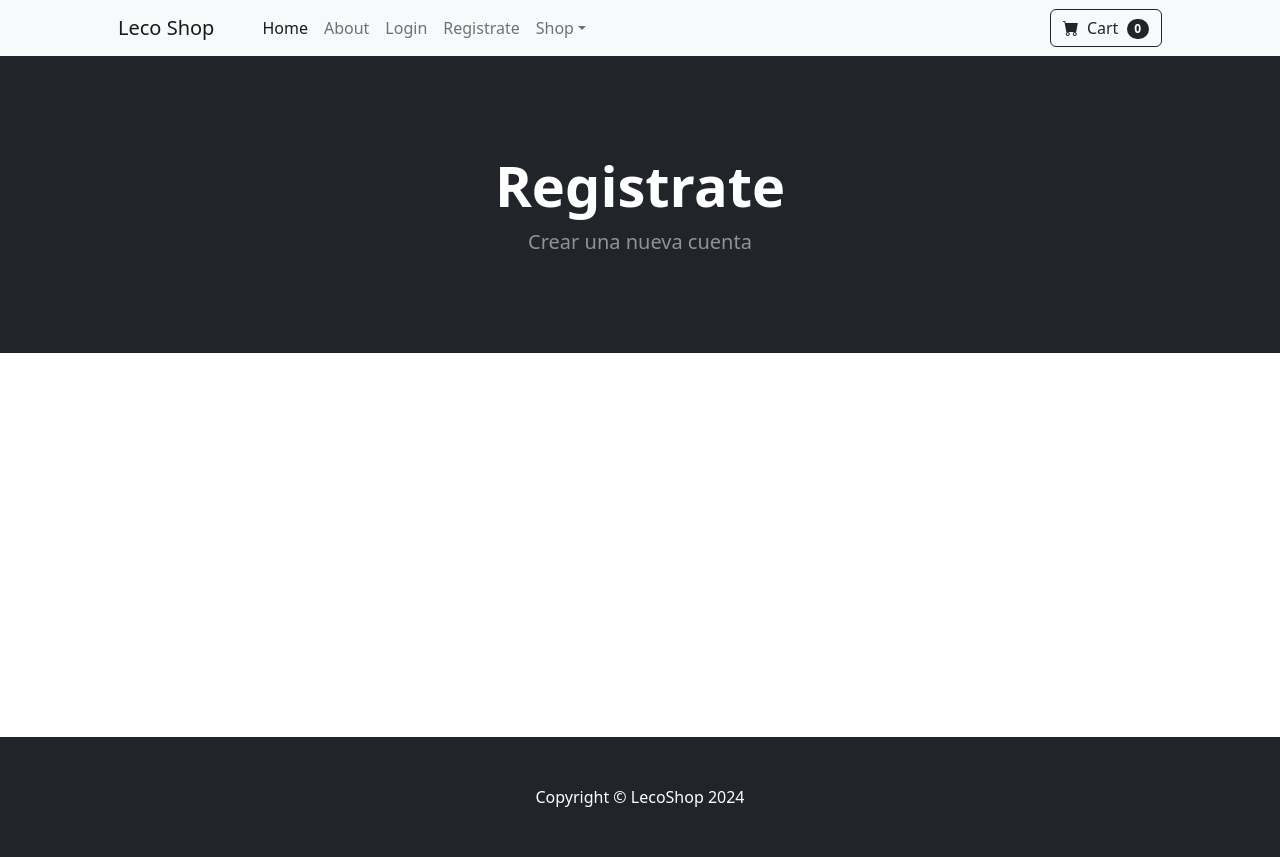
After one commit to cccBurns/ecommerce_django, a Django app: page /register/ in a window 1280 px wide. The commit adds this page. Run offline with Django 5.2, Linux system fonts and the light colour scheme; some libraries are stand-ins or nearby versions.

Commit message:
miercoles 15 17hs

```diff
--- a/inicio/templates/navbar.html
+++ b/inicio/templates/navbar.html
@@ -8,10 +8,12 @@
                         <li class="nav-item"><a class="nav-link active" aria-current="page" href="{% url 'home' %}">Home</a></li>
                         <li class="nav-item"><a class="nav-link" href="{% url 'about' %}">About</a></li>
 
-                    {% if user.is_autenticated %}
+                    {% if user.is_authenticated %}
                         <li class="nav-item"><a class="nav-link" href="{% url 'logout' %}">Logout</a></li>
                     {% else %}
                         <li class="nav-item"><a class="nav-link" href="{% url 'login' %}">Login</a></li>
+
+                        <li class="nav-item"><a class="nav-link" href="{% url 'register' %}">Registrate</a></li>
                     {% endif %}
 
                         <li class="nav-item dropdown">
--- /dev/null
+++ b/inicio/templates/register.html
@@ -0,0 +1,39 @@
+{% extends 'base.html' %}
+{% block content  %}
+
+<!-- Header-->
+<header class="bg-dark py-5">
+    <div class="container px-4 px-lg-5 my-5">
+        <div class="text-center text-white">
+            <h1 class="display-4 fw-bolder">Registrate</h1>
+            <p class="lead fw-normal text-white-50 mb-0">Crear una nueva cuenta</p>
+        </div>
+    </div>
+</header>
+
+<div class="container">
+    <div class="row">
+        <center>
+            <div class="col-8">
+
+                <br><br>
+                <form method="POST" action="{% url 'login' %}">
+                    {% csrf_token %}
+
+
+                </form>
+
+                <br><br>
+                <br><br>
+                <br><br>
+                <br><br>
+                <br><br>
+                <br><br>
+                <br><br>
+
+            </div>
+        </center>
+    </div>
+</div>
+
+{% endblock %}
--- a/inicio/urls.py
+++ b/inicio/urls.py
@@ -6,4 +6,5 @@ urlpatterns = [
     path('about/', views.about, name='about'),
     path('login/', views.login_user, name='login'),
     path('logout/', views.logout_user, name='logout'),
+    path('register/', views.register_user, name='register')
 ]
--- a/inicio/views.py
+++ b/inicio/views.py
@@ -2,6 +2,9 @@ from django.shortcuts import render, redirect
 from .models import Product
 from django.contrib.auth import authenticate, login, logout
 from django.contrib import messages
+from django.contrib.auth.models import User
+from django.contrib.auth.forms import UserCreationForm
+from django import forms
 
 def home(request):
     products = Product.objects.all()
@@ -29,3 +32,7 @@ def logout_user(request):
     logout(request)
     messages.success(request, ("Su cuenta se encuentra cerrada."))
     return redirect('home')
+
+def register_user(request):
+
+     return render(request, 'register.html', {})
```
Also changed, not shown: inicio/forms.py (added).
